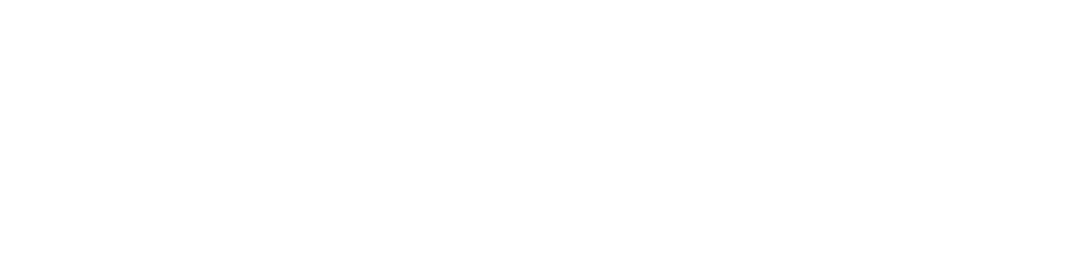
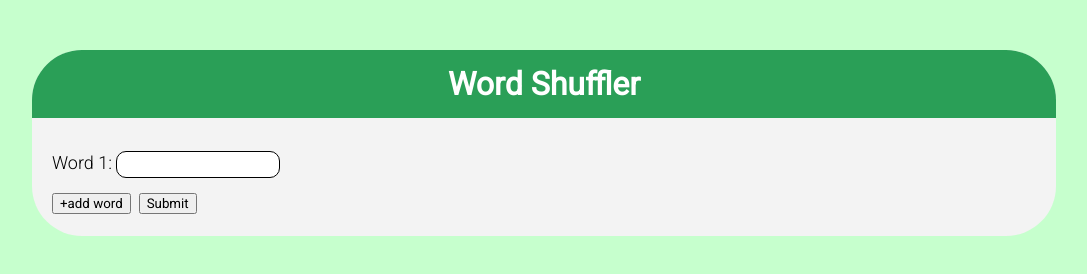
Before and after one commit to Eesha-Jain/WordShuffler, a plain HTML site: page index.html in a window 1280 px wide. Shown: the whole page, without its empty margins (96-1183 px from the left). Drawn offline with Linux system fonts and the light colour scheme.

Commit message:
Created basic form, added styles, +add word button working

```diff
--- a/index.html
+++ b/index.html
@@ -5,8 +5,29 @@
     <meta name="viewport" content="width=device-width">
     <title>Word Shuffler</title>
     <link href="style.css" rel="stylesheet" type="text/css" />
+    <link href="images/shuffler.png" rel="icon" />
+
+    <link rel="preconnect" href="https://fonts.googleapis.com">
+    <link rel="preconnect" href="https://fonts.gstatic.com" crossorigin>
+    <link href="https://fonts.googleapis.com/css2?family=Roboto:wght@100;300;400&display=swap" rel="stylesheet">
   </head>
   <body>
+    <div class="container">
+      <h1 class="title">Word Shuffler<h1>
+      <form id="form">
+        <div id="inputs">
+          <div>
+            <label for="input1">Word 1: </label>
+            <input class="input" id="input1" type="text" name="input1" />
+          </div>
+        </div>
+
+        <button class="add" onclick="addOption()">+add word</button>
+
+        <button class="submit" name="submit" type="submit">Submit</button>
+      </form>
+    </div>
+
     <script src="script.js"></script>
   </body>
 </html>
--- a/script.js
+++ b/script.js
@@ -0,0 +1,26 @@
+var form = document.getElementById("form");
+form.addEventListener("submit", function(e) {
+  e.preventDefault();
+});
+
+var num = 1;
+
+function addOption() {
+  num++;
+
+  var input = document.createElement("input");
+  input.name = "input" + num;
+  input.type = "text";
+  input.id = "input" + num;
+  input.className = "input";
+
+  var label = document.createElement("label");
+  label.htmlFor = "input" + num;
+  label.innerText = "Word " + num + ": ";
+
+  var div = document.createElement("div");
+  div.appendChild(label);
+  div.appendChild(input);
+
+  document.getElementById("inputs").appendChild(div);
+}
--- a/style.css
+++ b/style.css
@@ -0,0 +1,48 @@
+body {
+  margin: 0;
+  padding: 0;
+  background-color: rgb(198, 255, 205);
+}
+
+body, html, input, button {
+  font-family: 'Roboto', 'Segoe UI', Tahoma, Geneva, Verdana, sans-serif;
+}
+
+label {
+  font-size: 18px;
+  font-weight: 300;
+  padding: 0;
+  margin: 0;
+}
+
+.container {
+  width: 80%;
+  min-height: 80%;
+  background-color: rgb(243, 243, 243);
+  border-radius: 50px;
+  margin: auto;
+  margin-top: 50px;
+}
+
+.title {
+  border-radius: 50px 50px 0 0;
+  text-align: center;
+  background-color: rgb(42, 159, 87);
+  color: white;
+  padding: 15px;
+  margin: 0;
+}
+
+#form {
+  padding: 20px;
+  width: 90%;
+  margin-top: 0;
+  padding-top: 0;
+}
+
+input {
+  outline: none;
+  border: 1px solid black;
+  border-radius: 10px;
+  padding: 5px;
+}
```
Also changed, not shown: images/shuffler.png (added).
